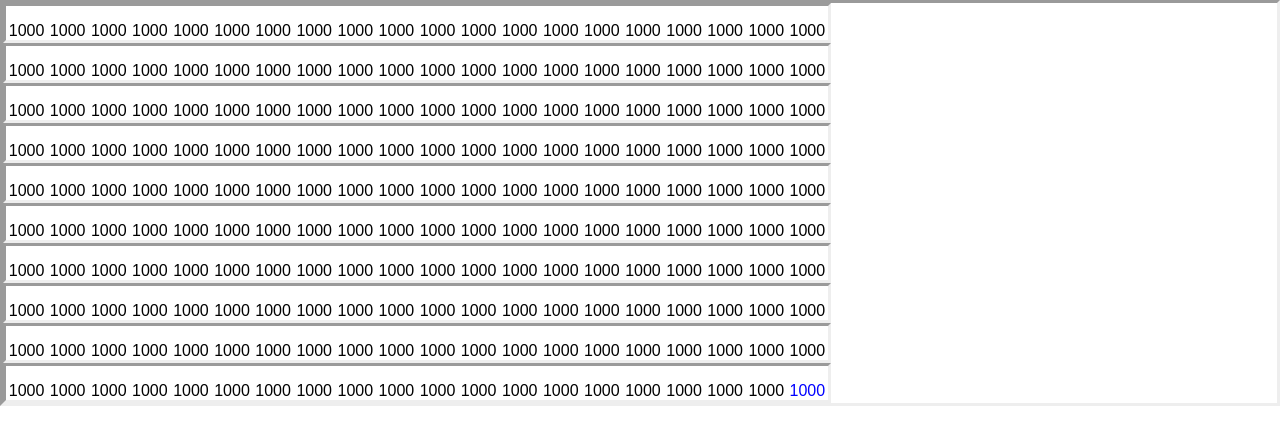
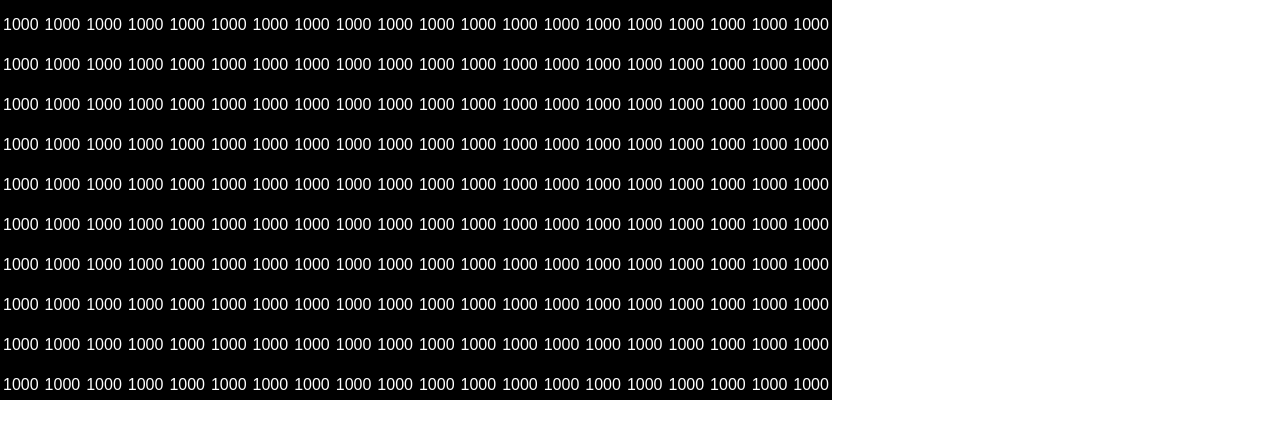
Before and after one commit to Bro70255/projectweb, a Django app: page /mainframe/ in a window 1280 px wide. Shown: the part 58-503 px from the top of the page. Run offline with Django 4.2, Linux system fonts and the light colour scheme.

Commit message:
initial commit-6

```diff
--- a/static/website/tuttuscalebody.css
+++ b/static/website/tuttuscalebody.css
@@ -2,12 +2,18 @@
         display: none;
 }
 .digit {
-  border-style: inset;
   width: 65%;
   height: 40px;
   display: flex;
   justify-content: space-around;
 }
-.entiredigit{
-    border-style: inset;
+.digit{
+ background:black;
+ color: white;
+ animation-name: example;
+ animation-duration: 5s;
 }
+@keyframes example {
+  from {color: black;}
+  to {color: white;}
+}
--- a/website/templates/mainframe.html
+++ b/website/templates/mainframe.html
@@ -1,10 +1,9 @@
 {% extends 'base.html' %}
 
 {% block content %}
-<div class = 'entiredigit'>
 <div class = 'digit'>
-    <script>i=199</script>
-    <button id="colour" type="button" onclick='document.getElementById(i).style.color = "blue";'>Click Me!</button>
+    <script>i=A</script>
+    <button id="colour" type="button" onclick='document.getElementById(i).style.color = "#00FFF0";'>Click Me!</button>
     <p id="0">1000</p><p id="10">1000</p>
     <p id="1">1000</p><p id="11">1000</p>
     <p id="2">1000</p><p id="12">1000</p>
@@ -124,5 +123,4 @@
     <p id="188">1000</p><p id="198">1000</p>
     <p id="189">1000</p><p id="199">1000</p>
 </div>
-</div>
 {% endblock %}
```
